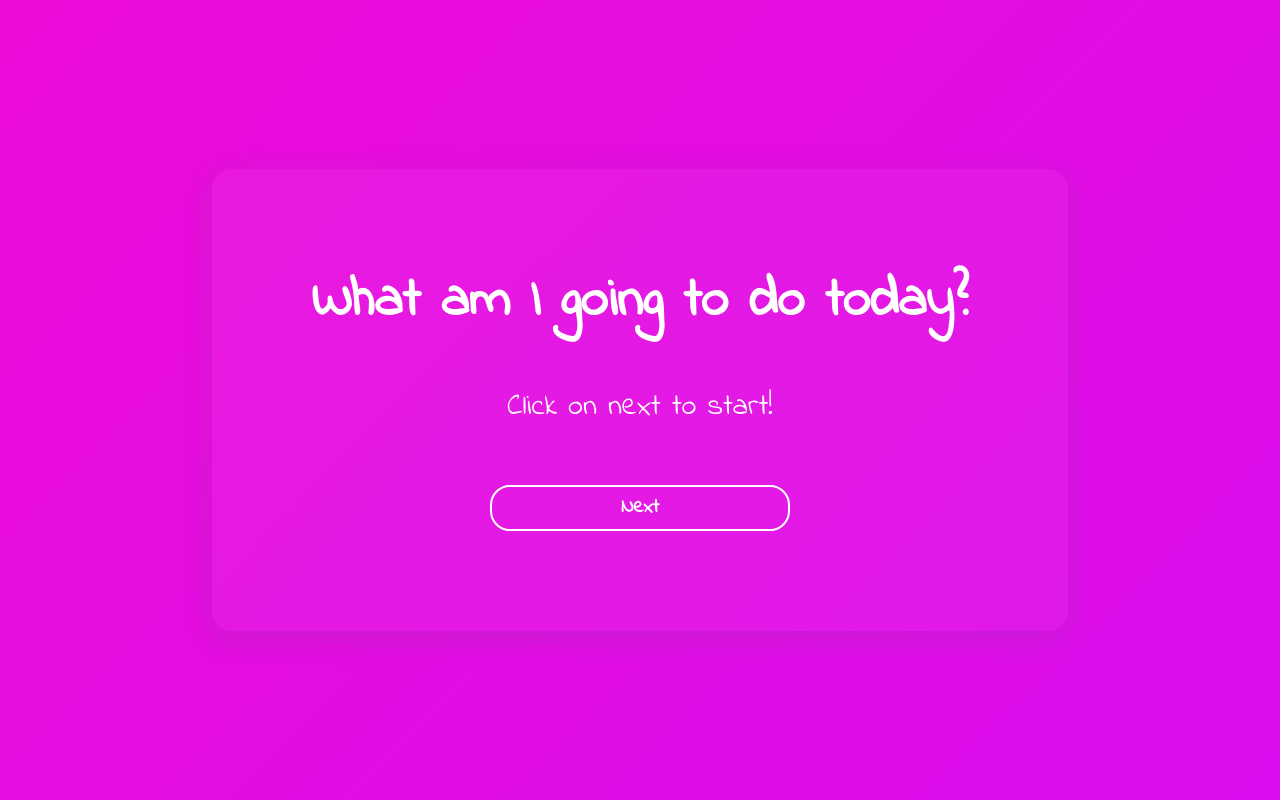
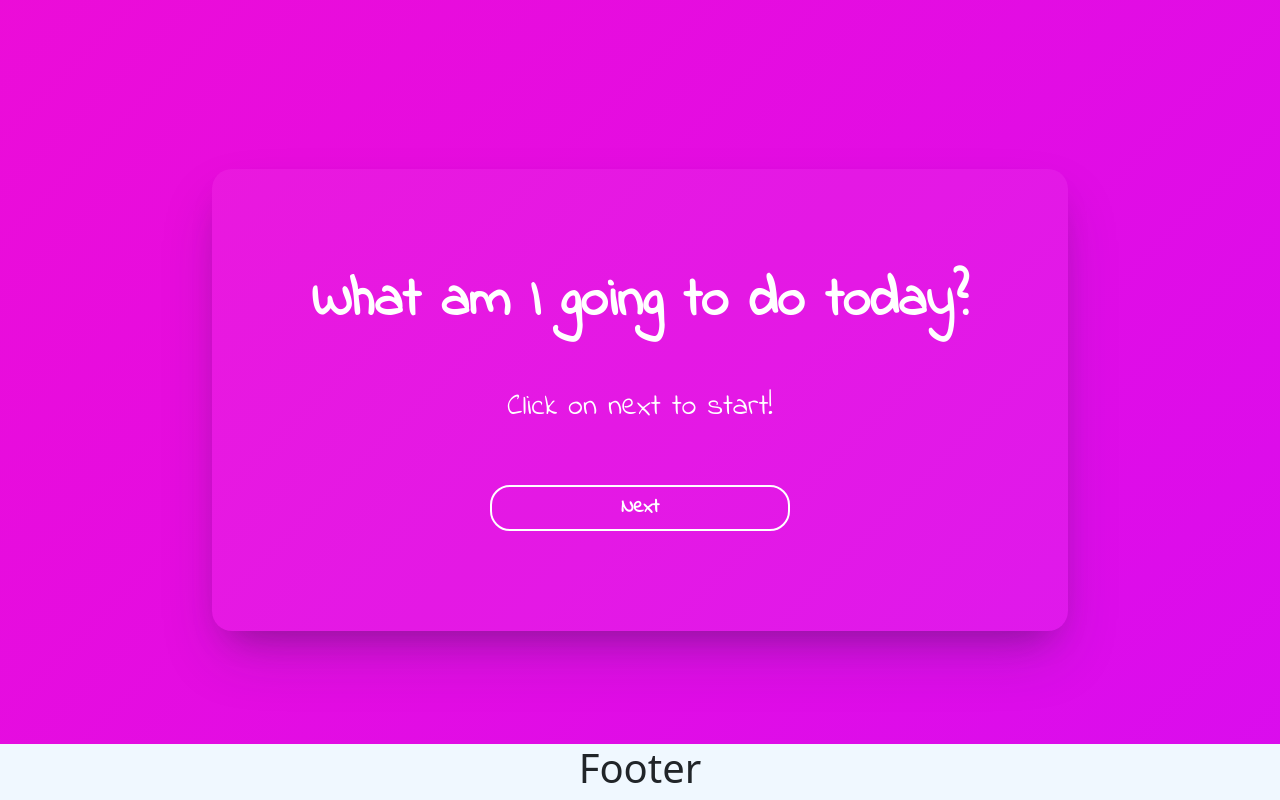
Before and after one commit to JamalAartsen/What-am-I-going-to-do-today, a React (Create React App) app: page / in a window 1280 px wide. Built offline with nearby package versions, Linux system fonts and the light colour scheme.

Commit message:
add footrt

```diff
--- a/src/WPresentation/components/Button/Button.jsx
+++ b/src/WPresentation/components/Button/Button.jsx
@@ -5,7 +5,7 @@ import { motion } from "framer-motion"
 
 const CustomButton = (props) => {
     return (
-        <motion.div whileHover={{ scale: 1.2 }} whileTap={{ scale: 0.9 }} initial={{ y: 20, opacity: 0 }} animate={{ y: 0, opacity: 1 }} transition={{ duration: 0.5 }}>
+        <motion.div whileHover={{ scale: 1.1 }}  initial={{ y: 20, opacity: 0 }} animate={{ y: 0, opacity: 1 }} transition={{ duration: 0.5 }}>
             <Button onClick={props.updateActivity} id="button" disabled={props.disabled}>{props.buttonTitle}</Button>
         </motion.div>
     )
--- a/src/WPresentation/components/Container/Container.jsx
+++ b/src/WPresentation/components/Container/Container.jsx
@@ -6,6 +6,7 @@ import CustomButton from "../Button/Button"
 import ActivityViewModel from "../../ViewModels"
 import { motion } from "framer-motion"
 import LoadingImage from "../LoadingIcon/LoadingIcon"
+import Footer from "../Footer/Footer"
 
 const Container = () => {
     const { getActivity, activity, loading, setLoading, disable, setDisable } = ActivityViewModel()
@@ -26,6 +27,7 @@ const Container = () => {
 
                     <CustomButton disabled={disable} updateActivity={updateActivity} buttonTitle="Next" />
                 </div>
+                <Footer />
             </motion.div>
         </div>
     )
--- a/src/WPresentation/components/Container/container.css
+++ b/src/WPresentation/components/Container/container.css
@@ -12,5 +12,5 @@
     margin: auto;
     border-radius: 20px;
     padding: 100px;
-    box-shadow: rgba(100, 100, 111, 0.2) 0px 7px 29px 0px;
+    box-shadow: rgba(50, 50, 93, 0.25) 0px 30px 60px -12px, rgba(0, 0, 0, 0.3) 0px 18px 36px -18px;
 }
--- /dev/null
+++ b/src/WPresentation/components/Footer/Footer.jsx
@@ -0,0 +1,12 @@
+import "./footer.css"
+import React from "react"
+
+const Footer = () => {
+    return (
+        <div className="footer">
+            <h1>Footer</h1>
+        </div>
+    )
+}
+
+export default Footer
--- /dev/null
+++ b/src/WPresentation/components/Footer/footer.css
@@ -0,0 +1,7 @@
+.footer {
+    background-color: aliceblue;
+    position: absolute;
+    left: 0%;
+    bottom: 0%;
+    width: 100vw;
+}
```
